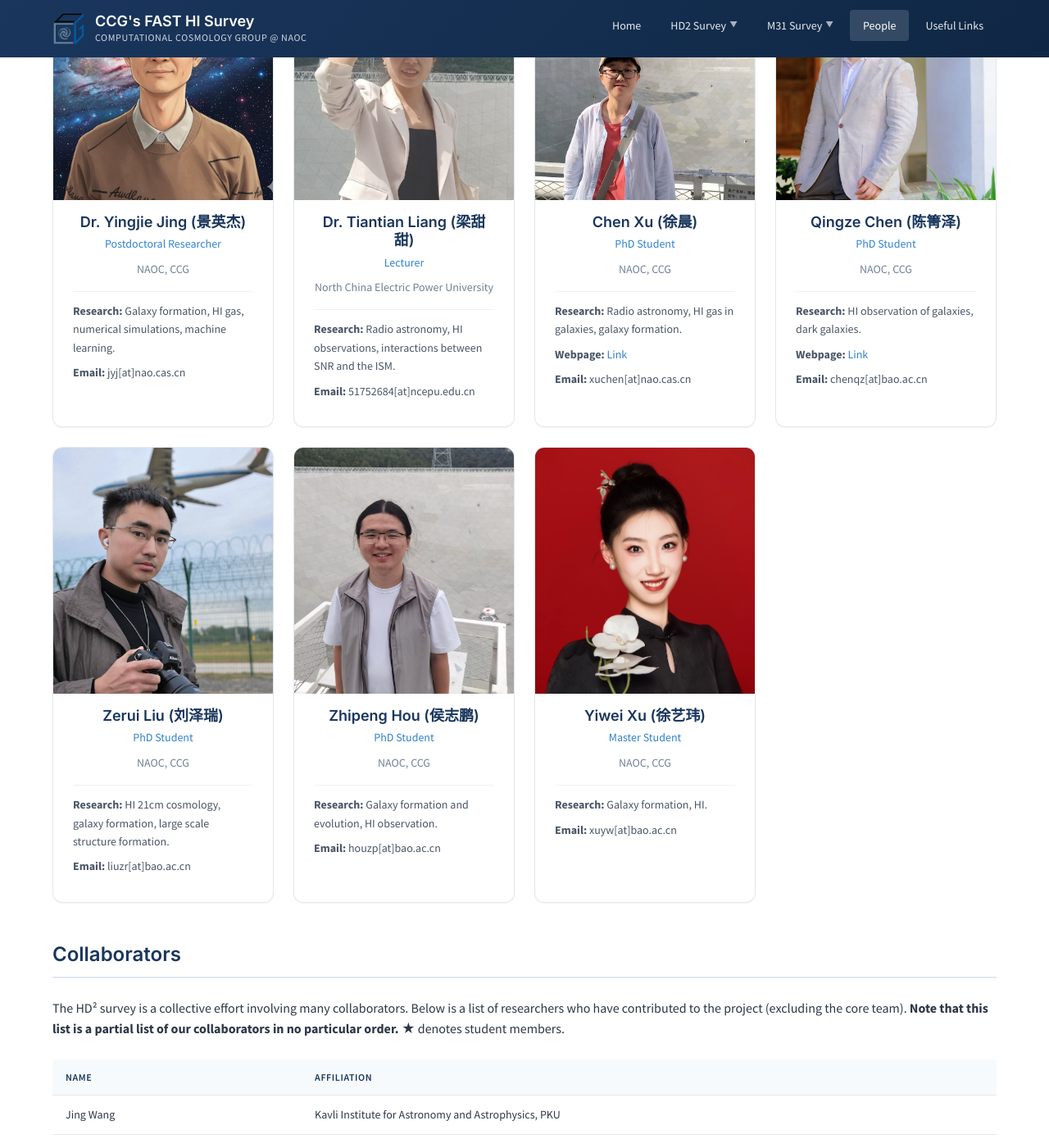
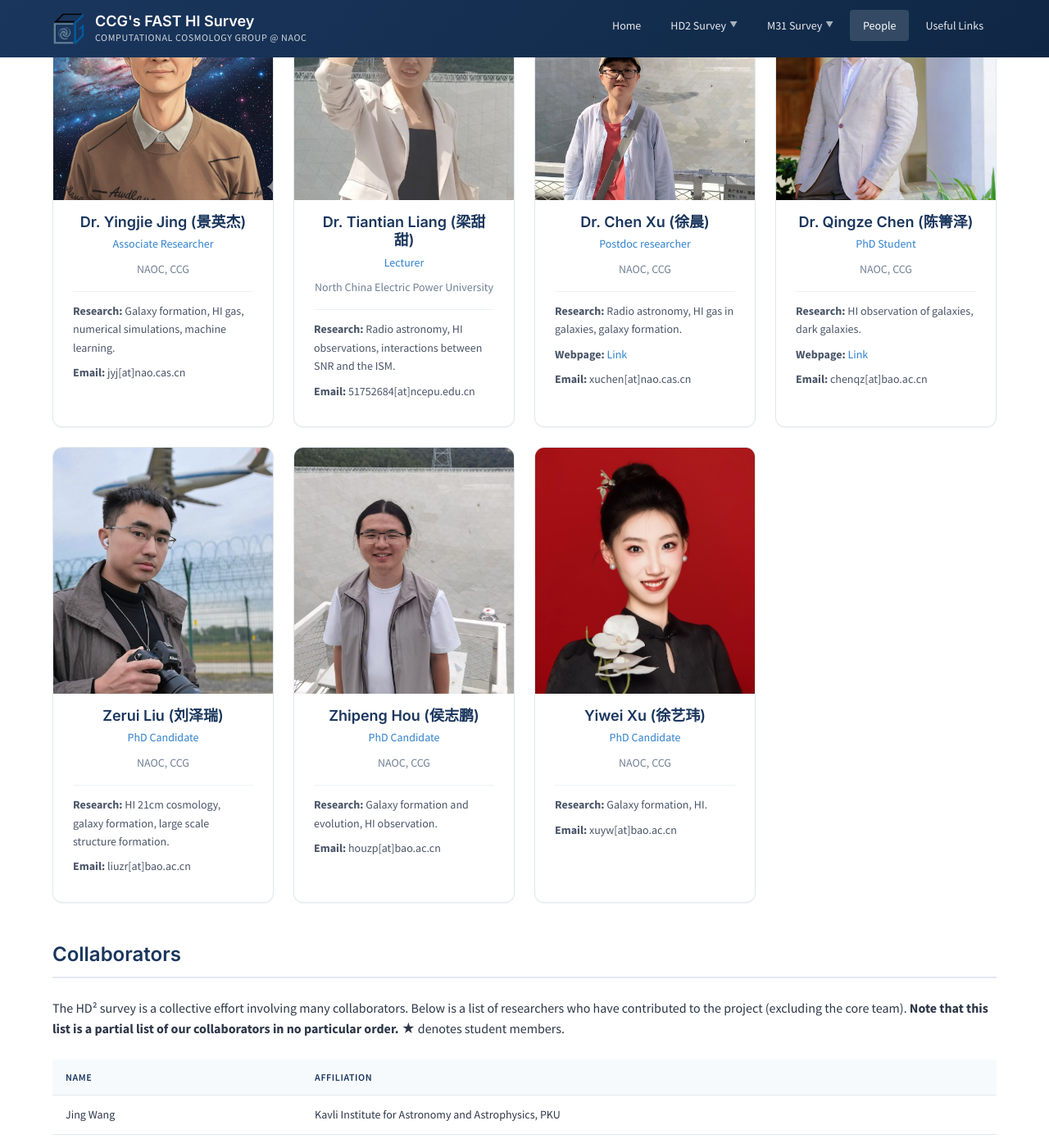
Before and after one commit to ccg-FAST/ccg-FAST.github.io, a Jekyll site: the page built from people.md, in a window 1280 px wide and 1400 px high, scrolled down 1253 px. Shown: the whole window at 82% size. Built offline with Jekyll 4.4.1, drawn with Linux system fonts in a browser that asks for light colours.

Commit message:
update surveys and people's status

```diff
--- a/people.md
+++ b/people.md
@@ -38,7 +38,7 @@ title: People
             <div class="person-card">
                 <img src="{{ '/assets/images/people/yingjie_jing.jpg' | relative_url }}" alt="Yingjie Jing" class="person-avatar">
                 <h3 class="person-name">Dr. Yingjie Jing (景英杰)</h3>
-                <p class="person-role">Postdoctoral Researcher</p>
+                <p class="person-role">Associate Researcher</p>
                 <p class="person-affiliation">NAOC, CCG</p>
                 <div class="person-detail">
                     <p><strong>Research:</strong> Galaxy formation, HI gas, numerical simulations, machine learning.</p>
@@ -61,8 +61,8 @@ title: People
 
             <div class="person-card">
                 <img src="{{ '/assets/images/people/Chen_Xu_徐晨_.jpg' | relative_url }}" alt="Chen Xu" class="person-avatar">
-                <h3 class="person-name">Chen Xu (徐晨)</h3>
-                <p class="person-role">PhD Student</p>
+                <h3 class="person-name">Dr. Chen Xu (徐晨)</h3>
+                <p class="person-role">Postdoc researcher</p>
                 <p class="person-affiliation">NAOC, CCG</p>
                 <div class="person-detail">
                     <p><strong>Research:</strong> Radio astronomy, HI gas in galaxies, galaxy formation.</p>
@@ -73,7 +73,7 @@ title: People
 
             <div class="person-card">
                 <img src="{{ '/assets/images/people/Qingze_Chen_陈箐泽_.jpg' | relative_url }}" alt="Qingze Chen" class="person-avatar">
-                <h3 class="person-name">Qingze Chen (陈箐泽)</h3>
+                <h3 class="person-name">Dr. Qingze Chen (陈箐泽)</h3>
                 <p class="person-role">PhD Student</p>
                 <p class="person-affiliation">NAOC, CCG</p>
                 <div class="person-detail">
@@ -86,7 +86,7 @@ title: People
             <div class="person-card">
                 <img src="{{ '/assets/images/people/Zerui_Liu_刘泽瑞_.jpg' | relative_url }}" alt="Zerui Liu" class="person-avatar">
                 <h3 class="person-name">Zerui Liu (刘泽瑞)</h3>
-                <p class="person-role">PhD Student</p>
+                <p class="person-role">PhD Candidate</p>
                 <p class="person-affiliation">NAOC, CCG</p>
                 <div class="person-detail">
                     <p><strong>Research:</strong> HI 21cm cosmology, galaxy formation, large scale structure formation.</p>
@@ -97,7 +97,7 @@ title: People
             <div class="person-card">
                 <img src="{{ '/assets/images/people/Zhipeng_Hou_侯志鹏_.jpg' | relative_url }}" alt="Zhipeng Hou" class="person-avatar">
                 <h3 class="person-name">Zhipeng Hou (侯志鹏)</h3>
-                <p class="person-role">PhD Student</p>
+                <p class="person-role">PhD Candidate</p>
                 <p class="person-affiliation">NAOC, CCG</p>
                 <div class="person-detail">
                     <p><strong>Research:</strong> Galaxy formation and evolution, HI observation.</p>
@@ -108,7 +108,7 @@ title: People
             <div class="person-card">
                 <img src="{{ '/assets/images/people/Yiwei_Xu_徐艺玮_.jpg' | relative_url }}" alt="Yiwei Xu" class="person-avatar">
                 <h3 class="person-name">Yiwei Xu (徐艺玮)</h3>
-                <p class="person-role">Master Student</p>
+                <p class="person-role">PhD Candidate</p>
                 <p class="person-affiliation">NAOC, CCG</p>
                 <div class="person-detail">
                     <p><strong>Research:</strong> Galaxy formation, HI.</p>
```
Also changed, not shown: assets/images/surveys.png.
